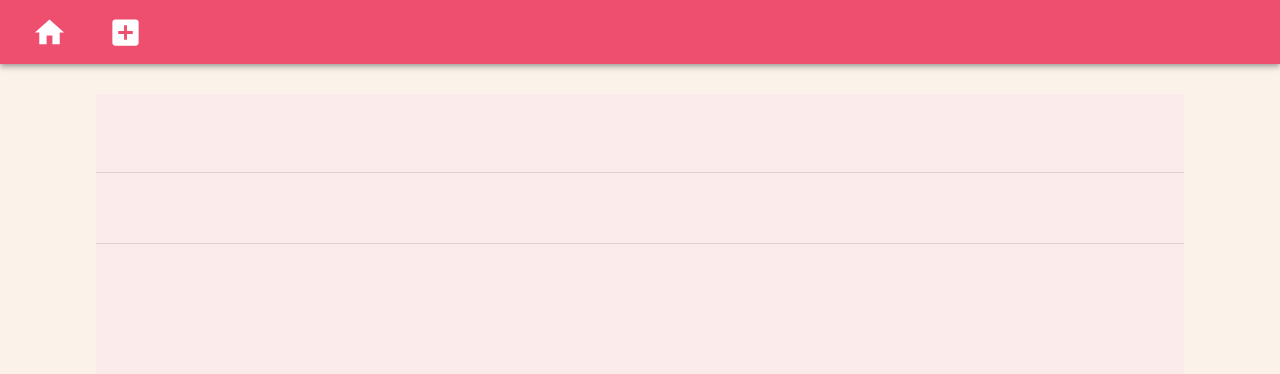
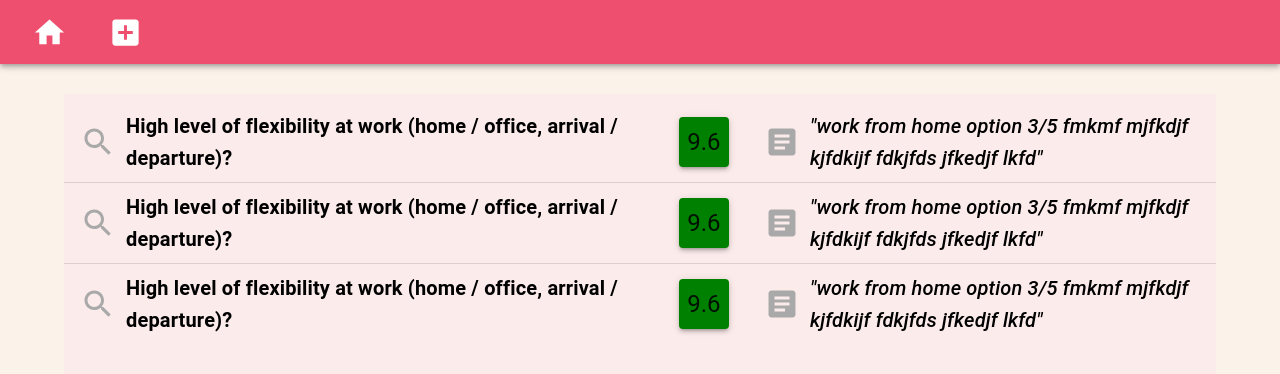
Before and after one commit to OmerTavor/job-rate, a React (Create React App) app: page /view in a window 1280 px wide. Shown: the top 374 px of the page. Built offline with nearby package versions, Linux system fonts and the light colour scheme; what color-scales would draw is missing.

Commit message:
Job view section creation
Creation and implant of the JobViewScetion inside the job view - in static mode for now.

```diff
--- a/src/components/JobView/index.js
+++ b/src/components/JobView/index.js
@@ -1,19 +1,20 @@
-import { Typography, Paper, Box, List, Divider, ListItem } from '@mui/material';
+import { List, Divider, ListItem } from '@mui/material';
+import JobViewSection from '../JobViewSection';
 import styles from './styles';
 
 const JobView = (props) => {
   return (
     <List sx={styles.jobViewListStyle}>
       <ListItem sx={styles.jobViewListItemStyle}>
-        <Box></Box>
+        <JobViewSection />
       </ListItem>
       <Divider />
       <ListItem sx={styles.jobViewListItemStyle}>
-        <Box></Box>
+        <JobViewSection />
       </ListItem>
       <Divider />
       <ListItem sx={styles.jobViewListItemStyle}>
-        <Box></Box>
+        <JobViewSection />
       </ListItem>
     </List>
   );
--- a/src/components/JobView/styles.js
+++ b/src/components/JobView/styles.js
@@ -1,6 +1,6 @@
 const styles = {
   jobViewListStyle: {
-    width: '85%',
+    width: '90%',
     height: '600px',
     marginTop: '30px',
     // backgroundColor: '#e5e4e2',
@@ -9,7 +9,7 @@ const styles = {
   },
   jobViewListItemStyle: {
     width: '100%',
-    height: '12%',
+    minHeight: '12%',
   },
 };
 
--- /dev/null
+++ b/src/components/JobViewSection/index.js
@@ -0,0 +1,26 @@
+import { Typography, Paper, Box } from '@mui/material';
+import NoteIcon from '@mui/icons-material/Article';
+import QIcon from '@mui/icons-material/Search';
+import styles from './styles';
+
+const JobViewSection = (props) => {
+  return (
+    <Box sx={styles.sectionContainerStyle}>
+      <QIcon sx={styles.qIconStyle} />
+      <Typography sx={styles.questionTypograpghyStyle} variant="h6">
+        High level of flexibility at work (home / office, arrival / departure)?
+      </Typography>
+      <Paper elevation={3} sx={styles.gradePaperStyles}>
+        <Typography variant="h5">9.6</Typography>
+      </Paper>
+      <NoteIcon sx={styles.noteIconStyle} />
+      <Typography sx={styles.noteTypographyStyle} variant="h6">
+        "
+        {`work from home option 3/5 fmkmf mjfkdjf kjfdkijf fdkjfds jfkedjf lkfd`}
+        "
+      </Typography>
+    </Box>
+  );
+};
+
+export default JobViewSection;
--- /dev/null
+++ b/src/components/JobViewSection/styles.js
@@ -0,0 +1,40 @@
+const styles = {
+  sectionContainerStyle: {
+    width: '100%',
+    minHeight: '100%',
+    display: 'flex',
+    flexDirection: 'row',
+    alignItems: 'center',
+  },
+  qIconStyle: {
+    color: '#A9A9A9', // #FFD700 - gold
+    fontSize: 36,
+    marginRight: '10px',
+  },
+  questionTypograpghyStyle: {
+    width: '50%',
+    marginRight: '10px',
+    fontWeight: 'bold',
+  },
+  gradePaperStyles: {
+    minWidth: '50px',
+    height: '50px',
+    marginRight: '35px',
+    display: 'flex',
+    justifyContent: 'center',
+    alignItems: 'center',
+    backgroundColor: 'green',
+  },
+  noteIconStyle: {
+    color: '#A9A9A9',
+    fontSize: 36,
+    marginRight: '10px',
+  },
+  noteTypographyStyle: {
+    width: '35%',
+    marginRight: '10px',
+    fontStyle: 'italic',
+  },
+};
+
+export default styles;
```
